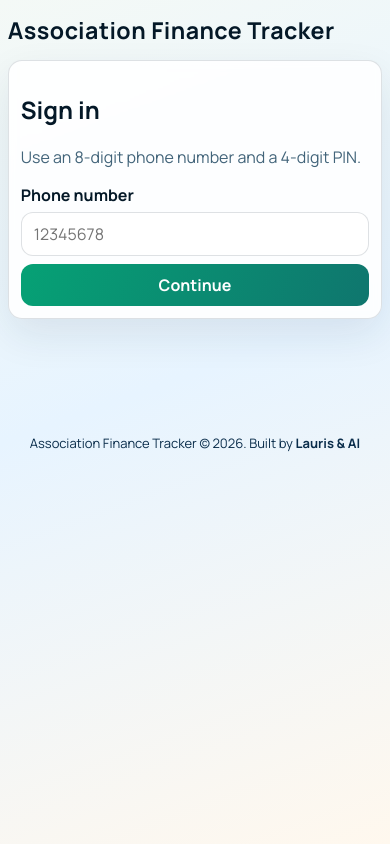
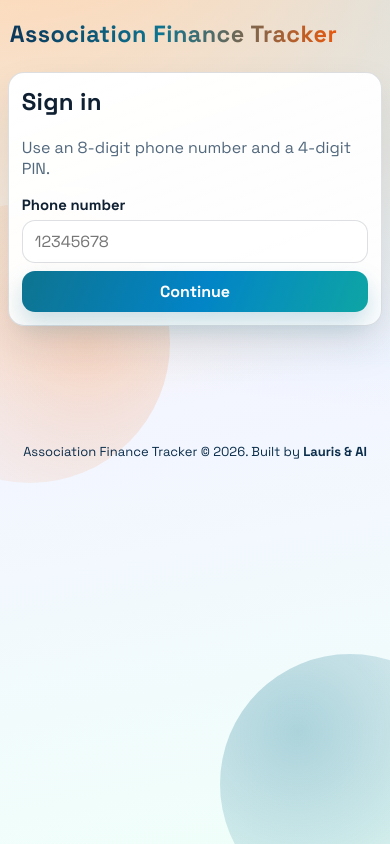
Before and after one commit to lalainis/Money-flow-tracker, a Flask app: page / in a window 390 px wide. Run offline with Flask 3, Linux system fonts and the light colour scheme.

```diff
--- a/static/style.css
+++ b/static/style.css
@@ -1,12 +1,19 @@
 :root {
-  --bg: linear-gradient(160deg, #f4f9f6 0%, #e7f4ff 45%, #fff8ee 100%);
-  --card: rgba(255, 255, 255, 0.88);
-  --text: #041827;
-  --muted: #42647a;
-  --line: rgba(23, 48, 66, 0.14);
-  --brand: #06a175;
-  --accent: #ea580c;
-  --danger: #b30e0e;
+  --bg-top: #fef7ef;
+  --bg-mid: #f3f5ff;
+  --bg-bottom: #f0fffa;
+  --surface: rgba(255, 255, 255, 0.9);
+  --surface-strong: #ffffff;
+  --text: #102033;
+  --muted: #52687d;
+  --line: rgba(16, 32, 51, 0.14);
+  --brand: #0e7490;
+  --brand-2: #f97316;
+  --ok: #15803d;
+  --warn: #b45309;
+  --danger: #b91c1c;
+  --shadow-soft: 0 20px 40px rgba(16, 32, 51, 0.1);
+  --shadow-hard: 0 12px 24px rgba(14, 116, 144, 0.22);
 }
 
 * {
@@ -15,16 +22,44 @@
 
 body {
   margin: 0;
-  font-family: "Manrope", "Segoe UI", sans-serif;
+  font-family: "Space Grotesk", "Segoe UI", sans-serif;
   color: var(--text);
-  background: var(--bg);
+  background:
+    radial-gradient(1100px 700px at 10% -10%, #ffd7b3 0%, rgba(255, 215, 179, 0) 70%),
+    radial-gradient(900px 600px at 100% 0%, #c9ebff 0%, rgba(201, 235, 255, 0) 68%),
+    linear-gradient(170deg, var(--bg-top) 0%, var(--bg-mid) 48%, var(--bg-bottom) 100%);
   min-height: 100vh;
 }
 
+body::before,
+body::after {
+  content: "";
+  position: fixed;
+  border-radius: 999px;
+  pointer-events: none;
+  z-index: -1;
+}
+
+body::before {
+  width: 260px;
+  height: 260px;
+  right: -90px;
+  bottom: -70px;
+  background: radial-gradient(circle at 30% 30%, rgba(14, 116, 144, 0.3), rgba(14, 116, 144, 0));
+}
+
+body::after {
+  width: 280px;
+  height: 280px;
+  left: -110px;
+  top: 24%;
+  background: radial-gradient(circle at 70% 50%, rgba(249, 115, 22, 0.22), rgba(249, 115, 22, 0));
+}
+
 #app {
-  width: min(1150px, 94vw);
+  width: min(1180px, 94vw);
   margin: 0 auto;
-  padding: 26px 0 32px;
+  padding: 26px 0 34px;
   position: relative;
 }
 
@@ -32,24 +67,34 @@ body {
   display: flex;
   justify-content: space-between;
   align-items: center;
-  gap: 10px;
-  margin-bottom: 14px;
+  gap: 12px;
+  margin-bottom: 16px;
+  padding: 8px 2px;
 }
 
 .brand-title {
   margin: 0;
   letter-spacing: 0.02em;
-  font-size: clamp(1.35rem, 2.4vw, 2rem);
+  font-size: clamp(1.45rem, 2.9vw, 2.35rem);
+  font-weight: 700;
+  line-height: 1.1;
   display: inline-flex;
   align-items: center;
   gap: 10px;
+}
+
+.brand-title span {
+  background: linear-gradient(95deg, #0b3659 0%, #0e7490 46%, #ea580c 100%);
+  -webkit-background-clip: text;
+  background-clip: text;
+  color: transparent;
 }
 
 .title-logo {
   width: clamp(42px, 5vw, 64px);
   height: auto;
   display: block;
-  filter: drop-shadow(0 4px 10px rgba(23, 48, 66, 0.2));
+  filter: drop-shadow(0 8px 15px rgba(16, 32, 51, 0.2));
 }
 
 .shell {
@@ -57,58 +102,107 @@ body {
   gap: 14px;
 }
 
+.shell > .card {
+  animation: rise-in 0.5s ease both;
+}
+
+.shell > .card:nth-child(2) {
+  animation-delay: 0.06s;
+}
+
+.shell > .card:nth-child(3) {
+  animation-delay: 0.12s;
+}
+
+.shell > .card:nth-child(4) {
+  animation-delay: 0.18s;
+}
+
 .card {
   border: 1px solid var(--line);
-  background: var(--card);
-  border-radius: 18px;
-  padding: 16px;
-  backdrop-filter: blur(5px);
-  box-shadow: 0 16px 40px rgba(23, 48, 66, 0.09);
+  background: linear-gradient(160deg, var(--surface-strong) 0%, var(--surface) 100%);
+  border-radius: 22px;
+  padding: 18px;
+  backdrop-filter: blur(8px);
+  box-shadow: var(--shadow-soft);
+}
+
+h2,
+h3,
+h4 {
+  margin-top: 0;
+  letter-spacing: 0.01em;
 }
 
 label {
   display: block;
-  margin: 8px 0 6px;
+  margin: 9px 0 6px;
   font-weight: 700;
+  font-size: 0.93rem;
 }
 
 input,
 select,
 button {
   width: 100%;
-  border-radius: 12px;
+  border-radius: 13px;
   border: 1px solid var(--line);
   padding: 10px 12px;
   font: inherit;
 }
 
+input,
+select {
+  background: rgba(255, 255, 255, 0.95);
+  color: var(--text);
+  transition: border-color 0.2s ease, box-shadow 0.2s ease;
+}
+
+input:focus,
+select:focus {
+  outline: none;
+  border-color: rgba(14, 116, 144, 0.6);
+  box-shadow: 0 0 0 4px rgba(14, 116, 144, 0.12);
+}
+
 button {
   margin-top: 8px;
   font-weight: 700;
-  background: linear-gradient(110deg, var(--brand), #0f766e);
-  color: white;
   border: none;
+  color: #fff;
   cursor: pointer;
-  transition:
-    transform 0.14s ease,
-    filter 0.18s ease;
+  background: linear-gradient(112deg, var(--brand) 0%, #0284c7 52%, #0ea5a4 100%);
+  box-shadow: var(--shadow-hard);
+  transition: transform 0.16s ease, filter 0.2s ease, box-shadow 0.2s ease;
 }
 
 button:hover {
-  transform: translateY(-1px);
-  filter: brightness(1.04);
+  transform: translateY(-2px);
+  filter: brightness(1.05);
+  box-shadow: 0 14px 24px rgba(14, 116, 144, 0.28);
+}
+
+button:active {
+  transform: translateY(0);
 }
 
 button.ghost {
   width: auto;
   margin: 0;
-  background: transparent;
-  color: var(--text);
-  border: 2px solid var(--brand);
+  background: rgba(255, 255, 255, 0.55);
+  color: #0b3659;
+  border: 1px solid rgba(14, 116, 144, 0.42);
+  box-shadow: none;
+}
+
+button.ghost:hover {
+  box-shadow: none;
+  background: rgba(14, 116, 144, 0.09);
 }
 
 button.danger {
-  background: var(--danger);
+  background: linear-gradient(120deg, #ef4444 0%, #b91c1c 100%);
+  box-shadow: 0 10px 18px rgba(185, 28, 28, 0.28);
 }
 
 .action-buttons {
@@ -389,7 +517,7 @@ hr {
 
   .brand-title {
     gap: 8px;
-    font-size: clamp(1.15rem, 6vw, 1.45rem);
+    font-size: clamp(1.2rem, 6vw, 1.55rem);
   }
 
   .title-logo {
@@ -397,8 +525,8 @@ hr {
   }
 
   .card {
-    padding: 12px;
-    border-radius: 14px;
+    padding: 13px;
+    border-radius: 16px;
   }
 
   .history-head {
--- a/templates/index.html
+++ b/templates/index.html
@@ -6,8 +6,8 @@
     <title>Association Finance Tracker</title>
     <link rel="preconnect" href="https://fonts.googleapis.com" />
     <link rel="preconnect" href="https://fonts.gstatic.com" crossorigin />
-    <link href="https://fonts.googleapis.com/css2?family=Manrope:wght@400;600;700;800&display=swap" rel="stylesheet" />
-    <link rel="stylesheet" href="/static/style.css?v=20260708" />
+    <link href="https://fonts.googleapis.com/css2?family=Space+Grotesk:wght@400;500;700&display=swap" rel="stylesheet" />
+    <link rel="stylesheet" href="/static/style.css?v=20260708b" />
     <link rel="manifest" href="/static/manifest.json" />
     <meta name="theme-color" content="#2c3e50" />
     <link rel="icon" type="image/png" href="/static/favicon.png" />
```
Also changed, not shown: other parts of static/style.css (+76 -40 lines), app.db, 2 other files.
